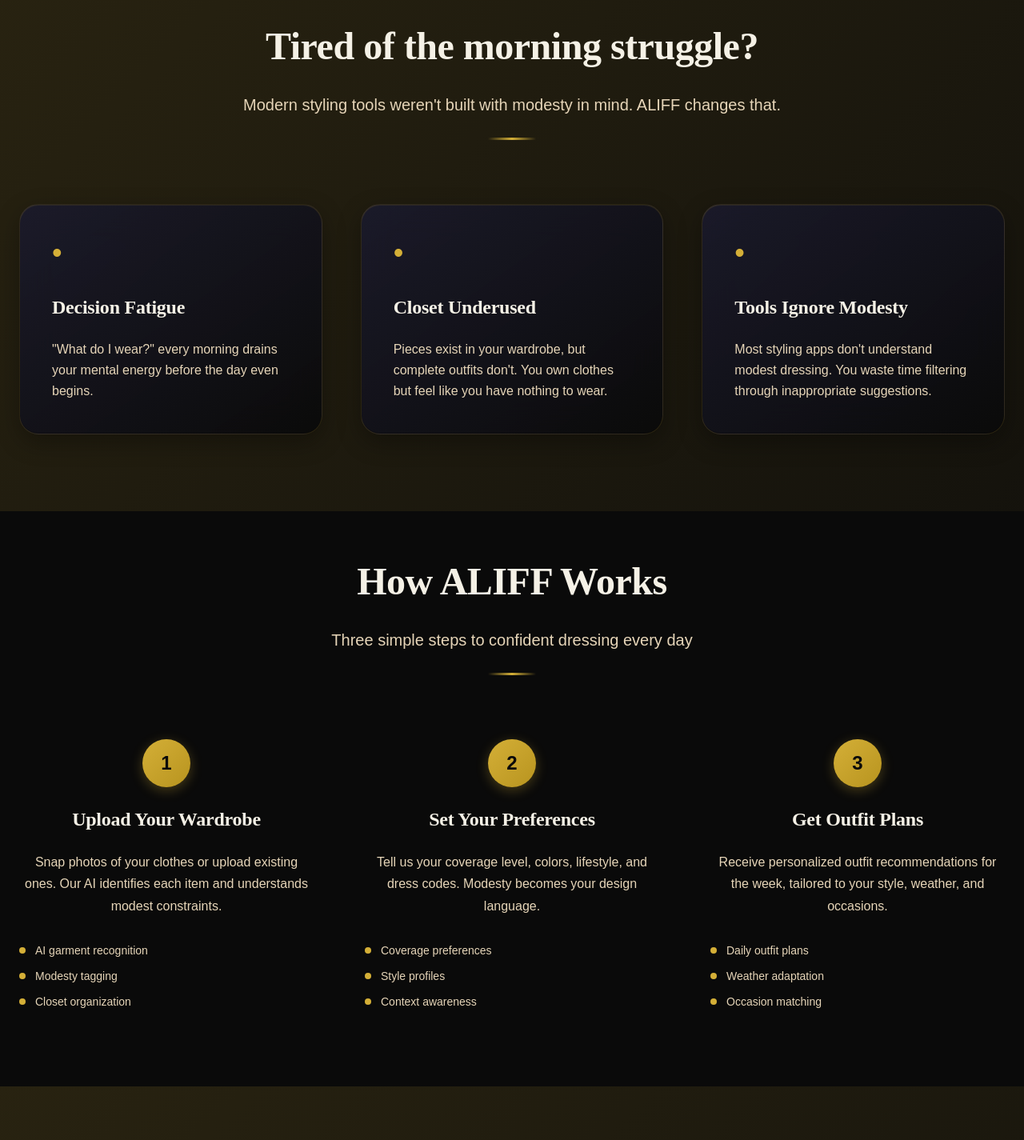
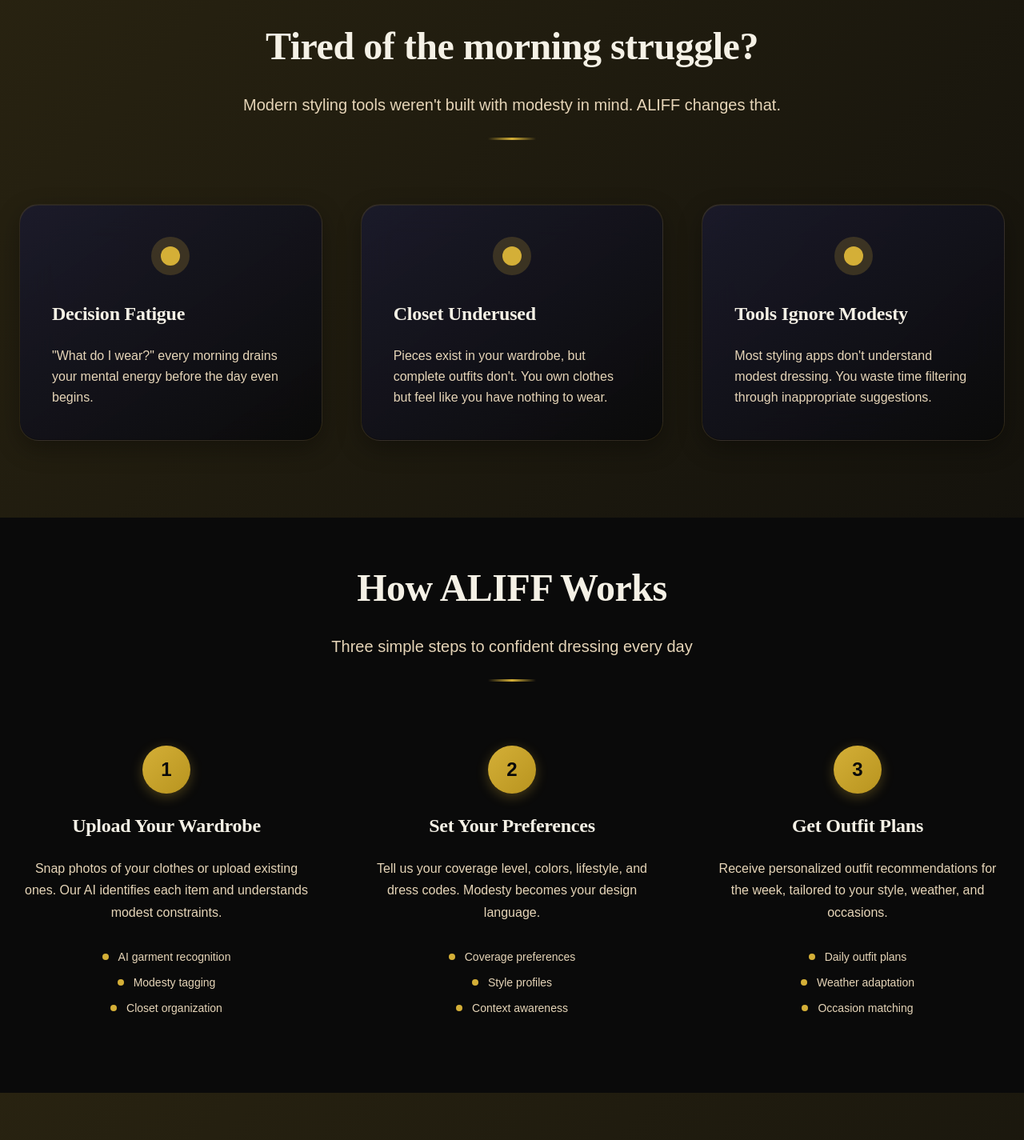
Before and after one commit to atiqfarhan/aliff-landing, a Next.js app: page / in a window 1280 px wide. Shown: the part 973-2398 px from the top of the page at 80% size. Built offline with nearby package versions, Linux system fonts and the light colour scheme.

Commit message:
Fix: Gold dot styling, center alignment for feature lists, equal card heights

```diff
--- a/app/globals.css
+++ b/app/globals.css
@@ -321,7 +321,7 @@ h1, h2, h3, h4, h5, h6 {
   justify-content: center;
   font-weight: bold;
   font-size: 1.5rem;
-  margin: 0 auto 1.5rem;
+  margin: 0 auto 1.5rem auto;
   box-shadow: 0 4px 15px rgba(212, 175, 55, 0.3);
 }
 
--- a/app/page.tsx
+++ b/app/page.tsx
@@ -118,7 +118,7 @@ export default function Home() {
             <div className="gold-accent"></div>
           </div>
 
-          <div className="grid md:grid-cols-3 gap-12">
+          <div className="grid md:grid-cols-3 gap-12 items-stretch">
             {[
               {
                 title: 'Decision Fatigue',
@@ -138,7 +138,11 @@ export default function Home() {
                 className="premium-card rounded-3xl p-10 fade-in-up"
                 style={{ animationDelay: `${index * 0.2}s` }}
               >
-                <div className="text-4xl text-aliff-gold mb-8">•</div>
+                <div className="flex items-center justify-center mb-8">
+                  <div className="w-12 h-12 flex items-center justify-center bg-aliff-gold/20 rounded-full">
+                    <div className="w-6 h-6 bg-aliff-gold rounded-full"></div>
+                  </div>
+                </div>
                 <h3 className="text-2xl font-playfair font-bold mb-6">{problem.title}</h3>
                 <p className="text-aliff-sand leading-relaxed">{problem.description}</p>
               </div>
@@ -185,11 +189,11 @@ export default function Home() {
                 <div className="step-circle">{step.step}</div>
                 <h3 className="text-2xl font-playfair font-bold mb-6">{step.title}</h3>
                 <p className="text-aliff-sand mb-8">{step.description}</p>
-                <ul className="space-y-3">
+                <ul className="space-y-3 flex flex-col items-center">
                   {step.features.map((feature, i) => (
-                    <li key={i} className="text-sm text-aliff-sand flex items-center">
+                    <li key={i} className="text-sm text-aliff-sand flex items-center justify-center w-full max-w-xs">
                       <div className="w-2 h-2 bg-aliff-gold rounded-full mr-3"></div>
-                      {feature}
+                      <span className="text-center">{feature}</span>
                     </li>
                   ))}
                 </ul>
```
Also changed, not shown: package.json (+11 -11 lines), 1 other file (tests, documents, lock files or other folders).
